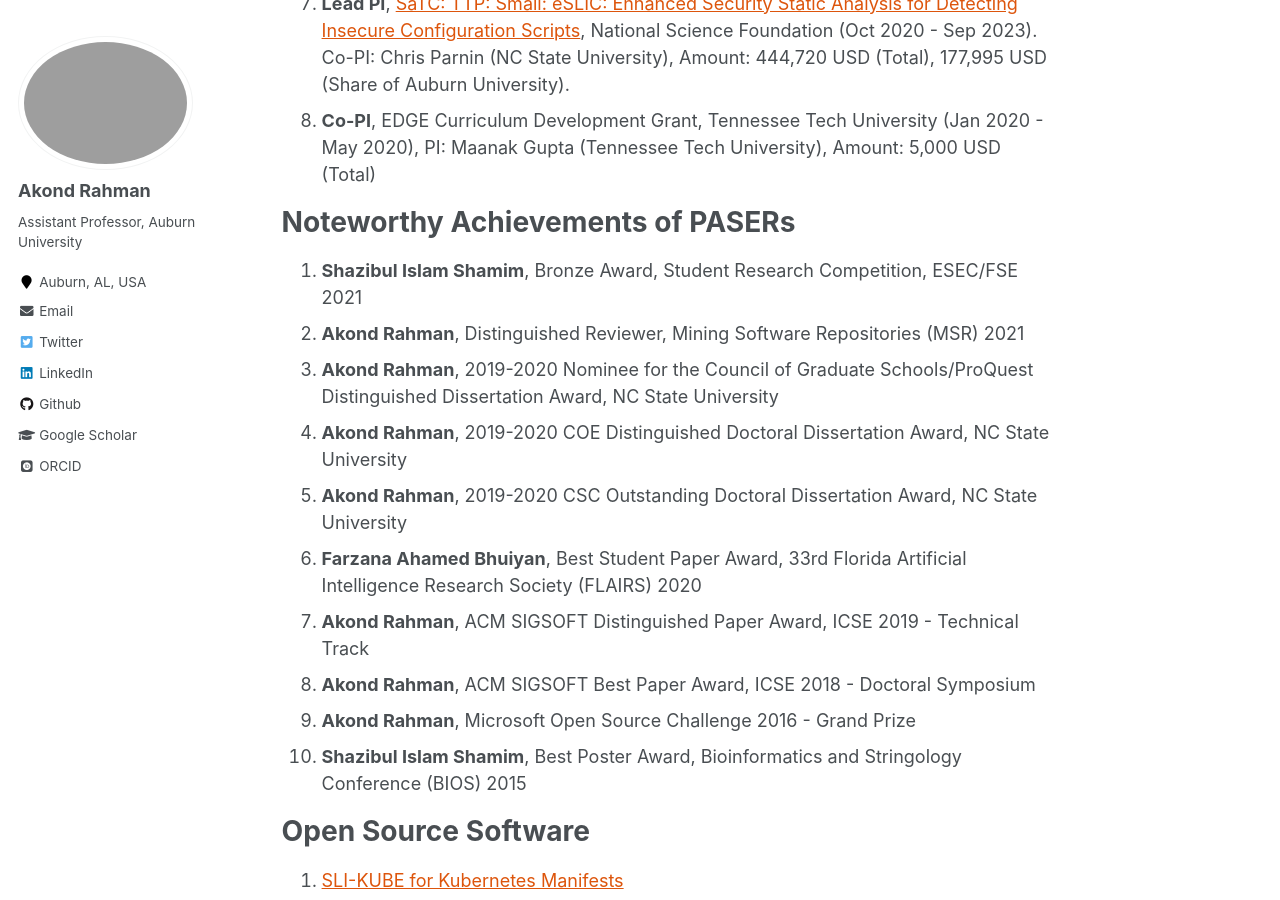
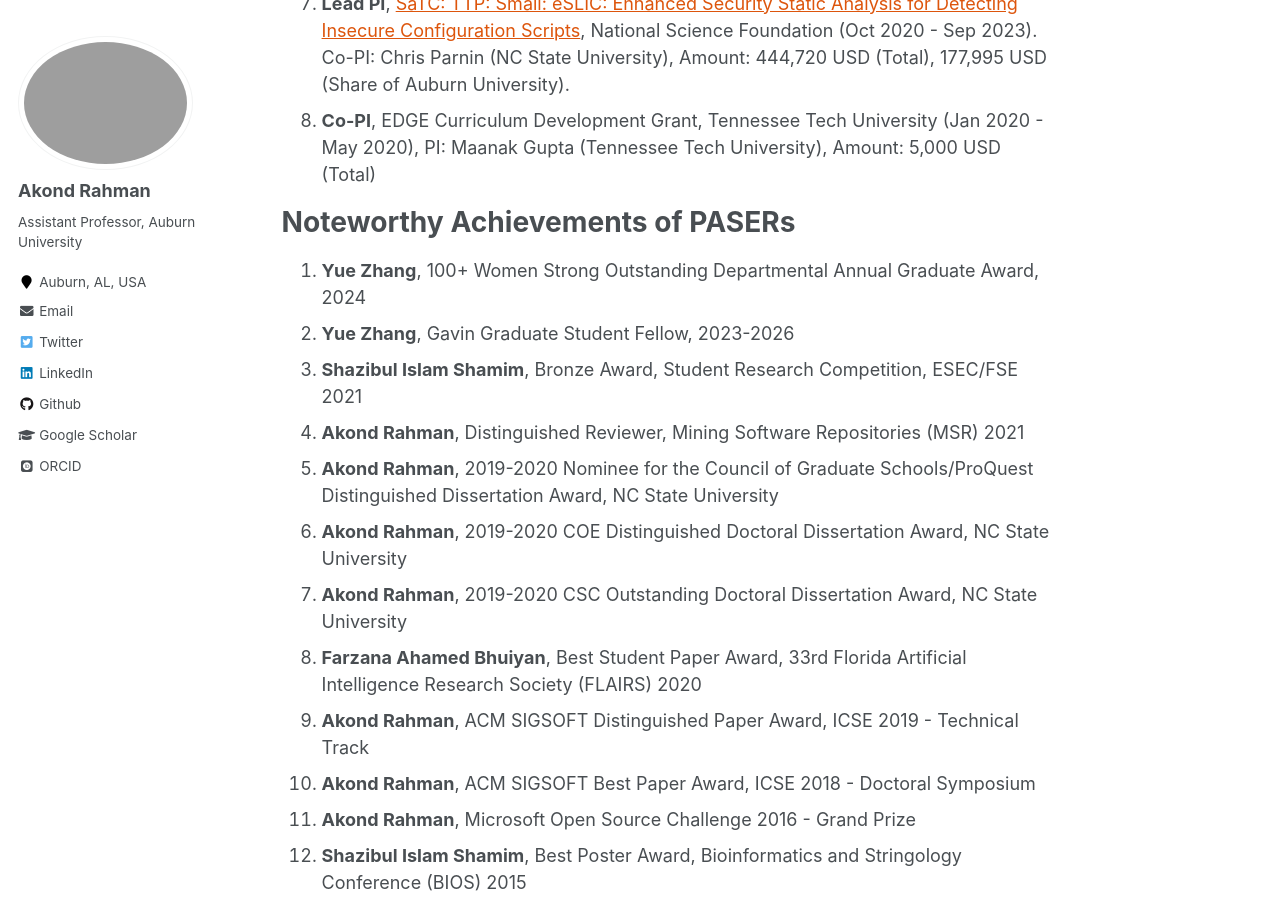
Before and after one commit to akondrahman/akondrahman.github.io, a Jekyll site: the page built from _pages/paser.md, in a window 1280 px wide and 900 px high, scrolled down 1795 px. Built offline with Jekyll 4.4.1, drawn with Linux system fonts in a browser that asks for light colours; some web fonts are replaced.

Commit message:
reu 2024

```diff
--- a/_pages/paser.md
+++ b/_pages/paser.md
@@ -50,6 +50,8 @@ Awarded External Grants
 Noteworthy Achievements of PASERs
 ======
 
+12. **Yue Zhang**, 100+ Women Strong Outstanding Departmental Annual Graduate Award, 2024
+11. **Yue Zhang**, Gavin Graduate Student Fellow, 2023-2026
 10. **Shazibul Islam Shamim**, Bronze Award, Student Research Competition, ESEC/FSE 2021
 9. **Akond Rahman**, Distinguished Reviewer, Mining Software Repositories (MSR) 2021
 8. **Akond Rahman**, 2019-2020 Nominee for the Council of Graduate Schools/ProQuest Distinguished Dissertation Award, NC State University
```
Also changed, not shown: _pages/about.md (+1 -0 lines), 1 other file.
